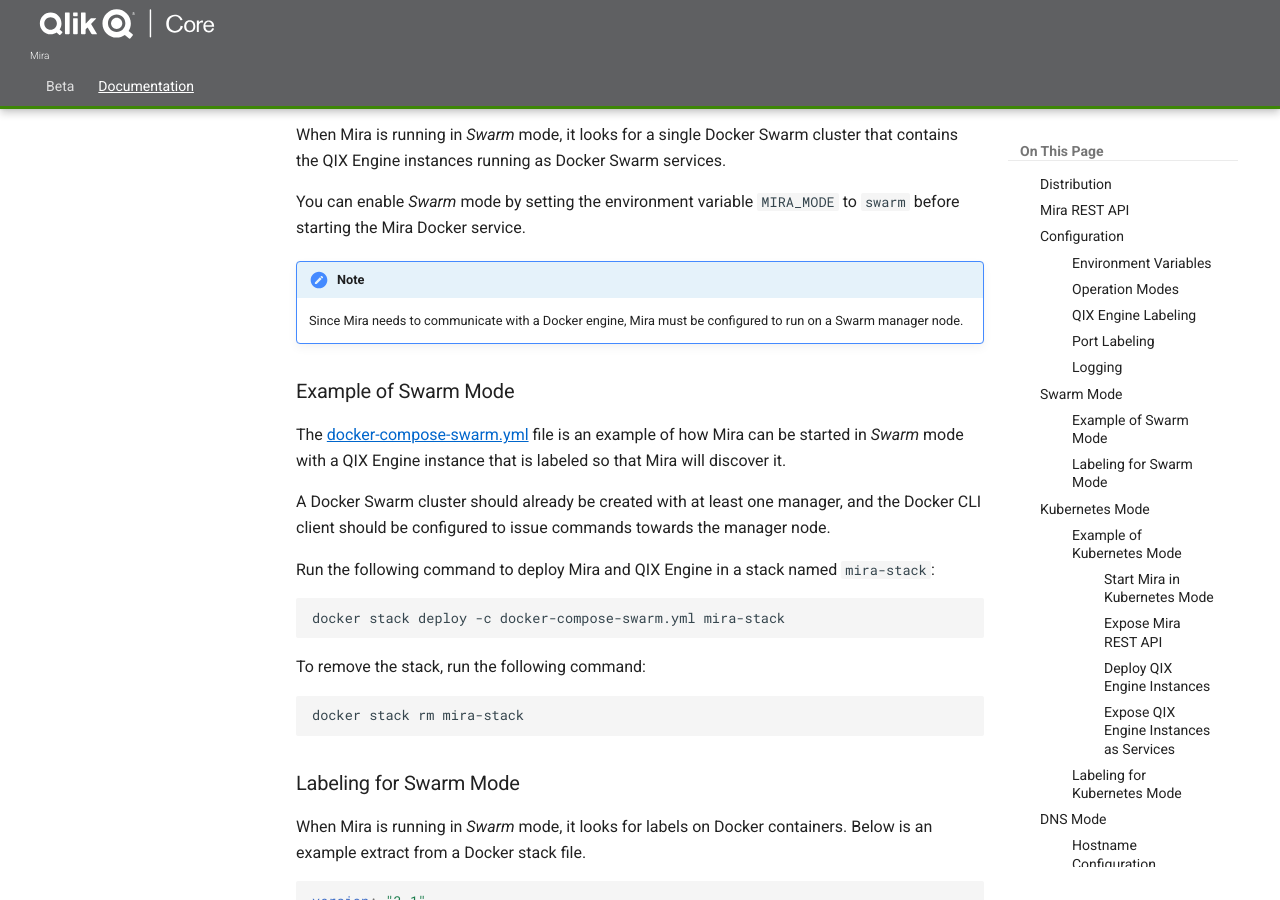
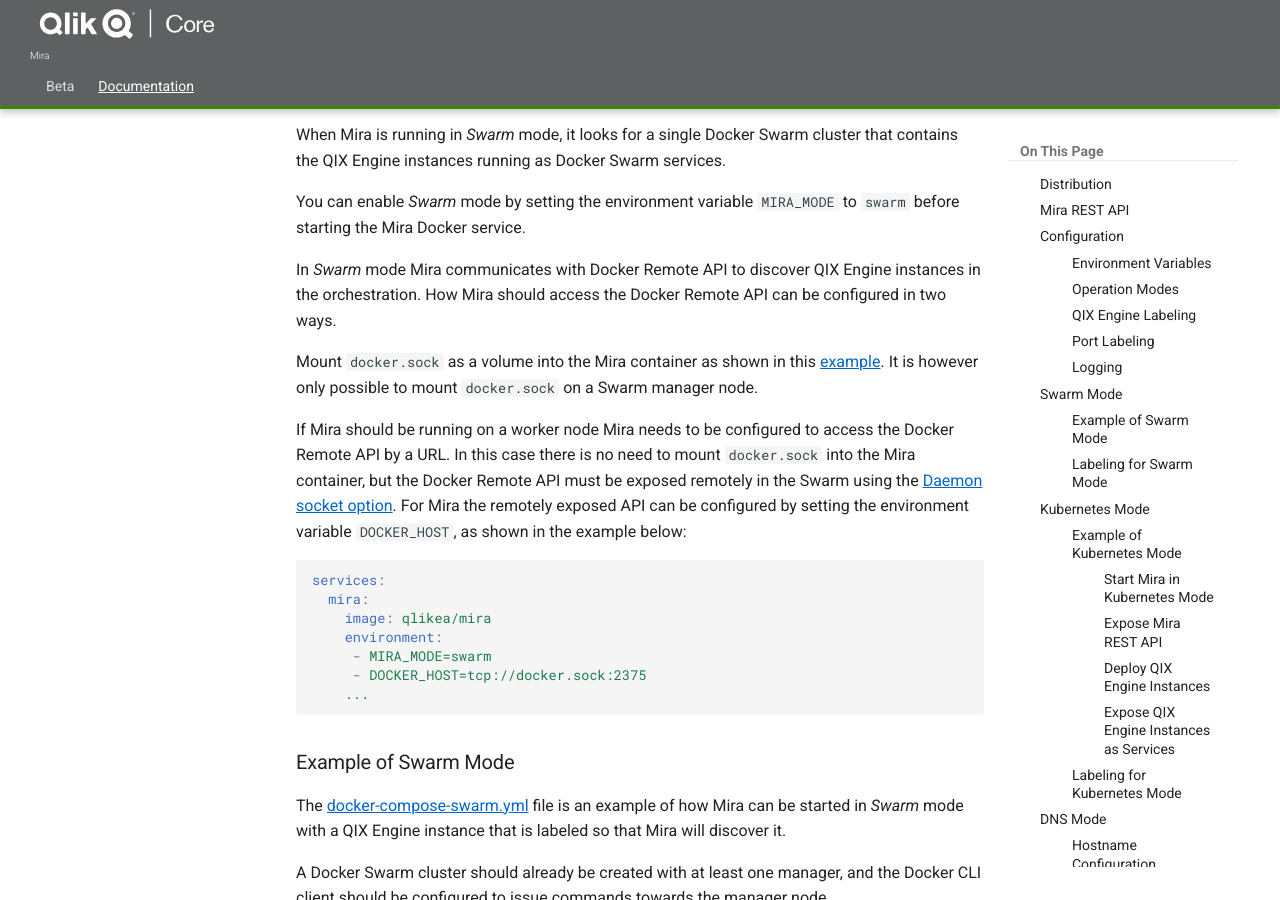
Before and after one commit to qlik-oss/core-website, an MkDocs documentation site: the page built from docs/docs/services/mira.md, in a window 1280 px wide and 900 px high, scrolled down 3107 px. Built offline with MkDocs 1.6.1 and Material for MkDocs 9.7.7, drawn with Linux system fonts in a browser that asks for light colours; old or Windows-style settings are respelled for this version of MkDocs.

Commit message:
Add DOCKER_HOST documentation to Mira docs (#185)
* Add instructions for DOCKER_HOST to mira docs

* Fix typo

* Document docker socket

````diff
--- a/docs/docs/services/mira.md
+++ b/docs/docs/services/mira.md
@@ -96,8 +96,27 @@
 You can enable _Swarm_ mode by setting the environment variable `MIRA_MODE` to `swarm`
 before starting the Mira Docker service.
 
-!!! Note
-    Since Mira needs to communicate with a Docker engine, Mira must be configured to run on a Swarm manager node.
+In _Swarm_ mode Mira communicates with Docker Remote API to discover QIX Engine instances in the orchestration.
+How Mira should access the Docker Remote API can be configured in two ways.
+
+Mount `docker.sock` as a volume into the Mira container as shown in this [example](https://github.com/qlik-ea/mira/blob/master/docker-compose.yml).
+It is however only possible to mount `docker.sock` on a Swarm manager node.
+
+If Mira should be running on a worker node Mira needs to be configured to access the Docker Remote API by a URL.
+In this case there is no need to mount `docker.sock` into the Mira container,
+but the Docker Remote API must be exposed remotely in the Swarm using the [Daemon socket option](https://docs.docker.com/engine/reference/commandline/dockerd/#daemon-socket-option).
+For Mira the remotely exposed API can be configured by setting the environment variable `DOCKER_HOST`,
+as shown in the example below:
+
+```yaml
+services:
+  mira:
+    image: qlikea/mira
+    environment:
+     - MIRA_MODE=swarm
+     - DOCKER_HOST=tcp://docker.sock:2375
+    ...
+```
 
 ### Example of Swarm Mode
 
````
